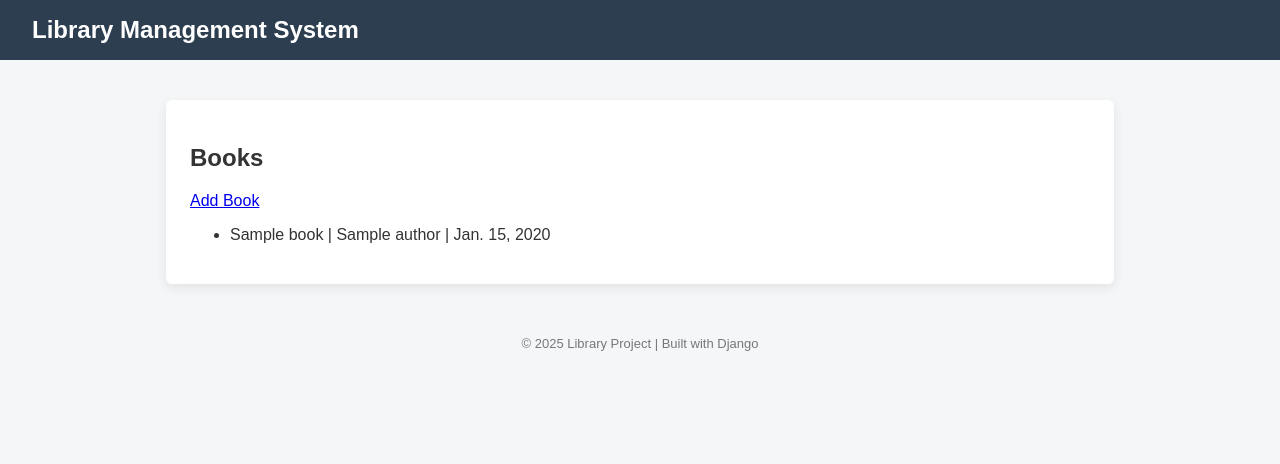
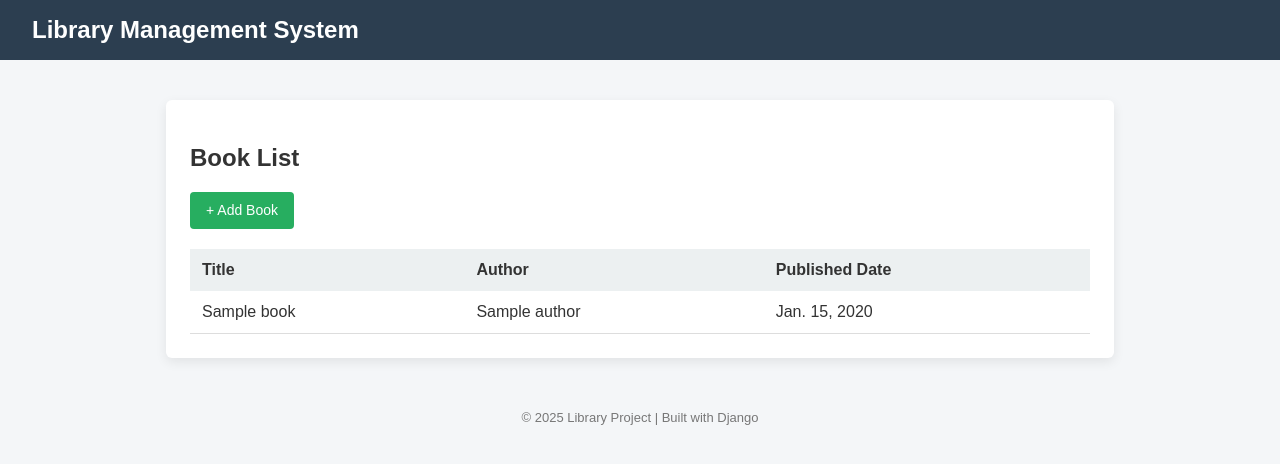
Before and after one commit to Nikhil7709/library_project, a Django app: page /books/ in a window 1280 px wide. Shown: the top 464 px of the page. Run offline with Django 5.2, Linux system fonts and the light colour scheme; tables that the repository leaves empty hold one stand-in row (Sample ...).

Commit message:
feat | modify the forms for published_date | modify book_form.html, book_list.html pages

```diff
--- a/library_project/library/templates/library/book_list.html
+++ b/library_project/library/templates/library/book_list.html
@@ -1,19 +1,35 @@
 {% extends 'library/base.html' %}
 
 {% block content %}
-<h2>Books</h2>
+<h2>Book List</h2>
 
-<a href="{% url 'book-add' %}">Add Book</a>
+<p>
+    <a href="{% url 'book-add' %}" class="button primary">+ Add Book</a>
+</p>
 
-<ul>
-    {% for book in books %}
-        <li>
-            {{ book.title }} |
-            {{ book.author.name }} |
-            {{ book.published_date }}
-        </li>
-    {% empty %}
-        <li>No books available</li>
-    {% endfor %}
-</ul>
+<table>
+    <thead>
+        <tr>
+            <th>Title</th>
+            <th>Author</th>
+            <th>Published Date</th>
+        </tr>
+    </thead>
+
+    <tbody>
+        {% for book in books %}
+        <tr>
+            <td>{{ book.title }}</td>
+            <td>{{ book.author.name }}</td>
+            <td>{{ book.published_date }}</td>
+        </tr>
+        {% empty %}
+        <tr>
+            <td colspan="3" style="text-align: center;">
+                No books available
+            </td>
+        </tr>
+        {% endfor %}
+    </tbody>
+</table>
 {% endblock %}
```
Also changed, not shown: library_project/library/forms.py (+8 -0 lines), library_project/library/templates/library/book_form.html (+21 -5 lines).
